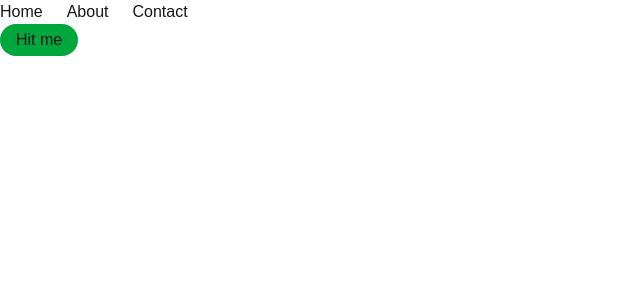
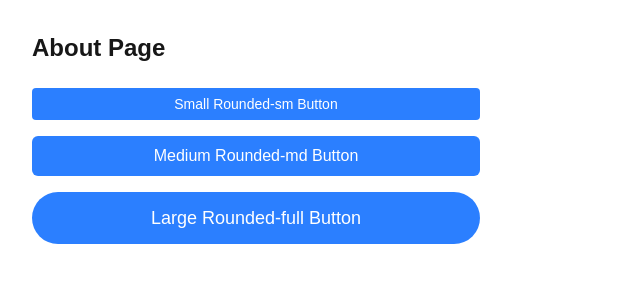
Before and after one commit to ron199807/alx-project-0x02-setup, a Next.js app in the folder alx-project-0x02/: page /about in a window 1280 px wide. Shown: the top 300 px of the page, without its empty margins (0-640 px from the left). Built offline with nearby package versions, Linux system fonts and the light colour scheme.

Commit message:
Created and Use a Button Component

```diff
--- /dev/null
+++ b/alx-project-0x02/components/common/Button.tsx
@@ -0,0 +1,39 @@
+import React from 'react';
+import { ButtonProps } from '@/interfaces';
+
+const Button: React.FC<ButtonProps> = ({
+  children,
+  size = 'medium',
+  shape = 'rounded-md',
+  className = '',
+  onClick,
+}) => {
+  const sizeClasses = {
+    small: 'px-3 py-1.5 text-sm',
+    medium: 'px-4 py-2 text-base',
+    large: 'px-6 py-3 text-lg',
+  };
+
+  const shapeClasses = {
+    'rounded-sm': 'rounded-sm',
+    'rounded-md': 'rounded-md',
+    'rounded-full': 'rounded-full',
+  };
+
+  return (
+    <button
+      onClick={onClick}
+      className={`
+        bg-blue-500 hover:bg-blue-600 text-white font-medium
+        transition-colors duration-200
+        ${sizeClasses[size]}
+        ${shapeClasses[shape]}
+        ${className}
+      `}
+    >
+      {children}
+    </button>
+  );
+};
+
+export default Button;
--- a/alx-project-0x02/interfaces/index.ts
+++ b/alx-project-0x02/interfaces/index.ts
@@ -1,5 +1,9 @@
-export interface button {
-    title: string
+export interface ButtonProps {
+    children: React.ReactNode;
+    size?: 'small' | 'medium' | 'large';
+    shape?: 'rounded-sm' | 'rounded-md' | 'rounded-full';
+    className?: string;
+    onClick?: () => void;
 }
 
 export interface CardProps {
--- a/alx-project-0x02/pages/about.tsx
+++ b/alx-project-0x02/pages/about.tsx
@@ -1,13 +1,39 @@
 import { NextPage } from "next";
 import { Header } from "@/components/layout/Header";
+import Button from "@/components/common/Button";
 
-const About: NextPage = () => {
-    return (
-        <div>
-            <Header />
-            <button className="bg-green-600 px-4 py-1 rounded-full cursor-pointer">Hit me</button>
-        </div>
-    )
-}
+const About = () => {
+  return (
+    <div className="p-8">
+      <h1 className="text-2xl font-bold mb-6">About Page</h1>
+
+      <div className="flex flex-col space-y-4 max-w-md">
+        <Button
+          size="small"
+          shape="rounded-sm"
+          onClick={() => console.log('Small button clicked')}
+        >
+          Small Rounded-sm Button
+        </Button>
+
+        <Button
+          size="medium"
+          shape="rounded-md"
+          onClick={() => console.log('Medium button clicked')}
+        >
+          Medium Rounded-md Button
+        </Button>
+
+        <Button
+          size="large"
+          shape="rounded-full"
+          onClick={() => console.log('Large button clicked')}
+        >
+          Large Rounded-full Button
+        </Button>
+      </div>
+    </div>
+  );
+};
 
 export default About
```
